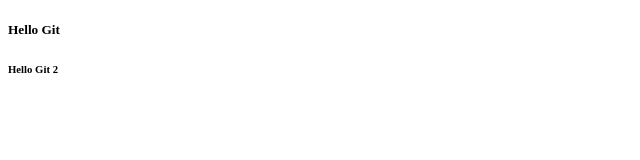
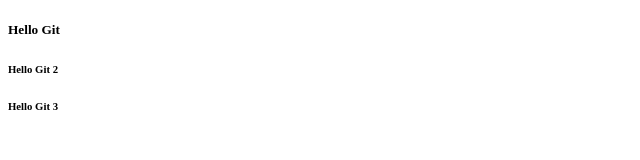
Before and after one commit to Viking0607/repo1193b, a plain HTML site: page index.html in a window 1280 px wide. Shown: the full height of the page, 0-640 px from the left. Drawn offline with Linux system fonts and the light colour scheme.

Commit message:
Change html file

```diff
--- a/index.html
+++ b/index.html
@@ -9,6 +9,7 @@
     <div>
         <h5>Hello Git</h5>
         <h6>Hello Git 2</h6>
+        <h6>Hello Git 3</h6>
     </div>
 </body>
 </html>
```
